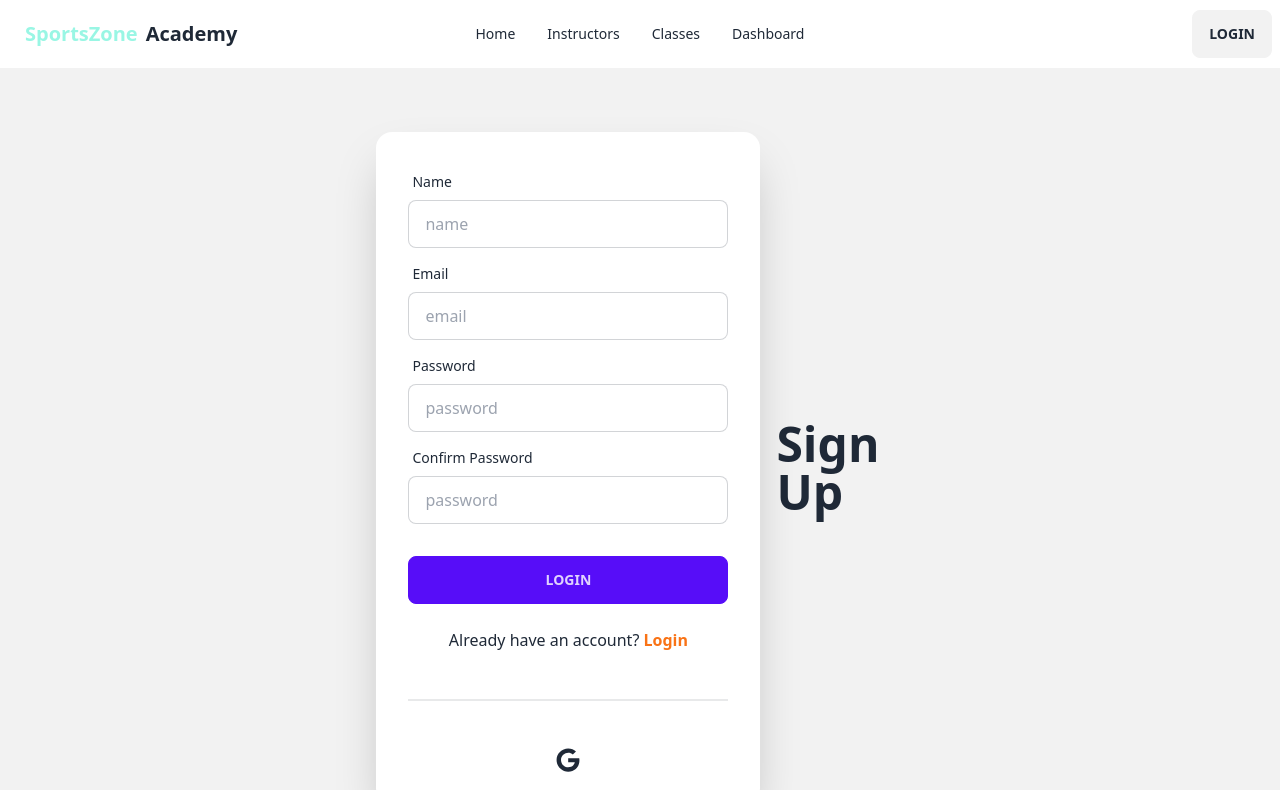
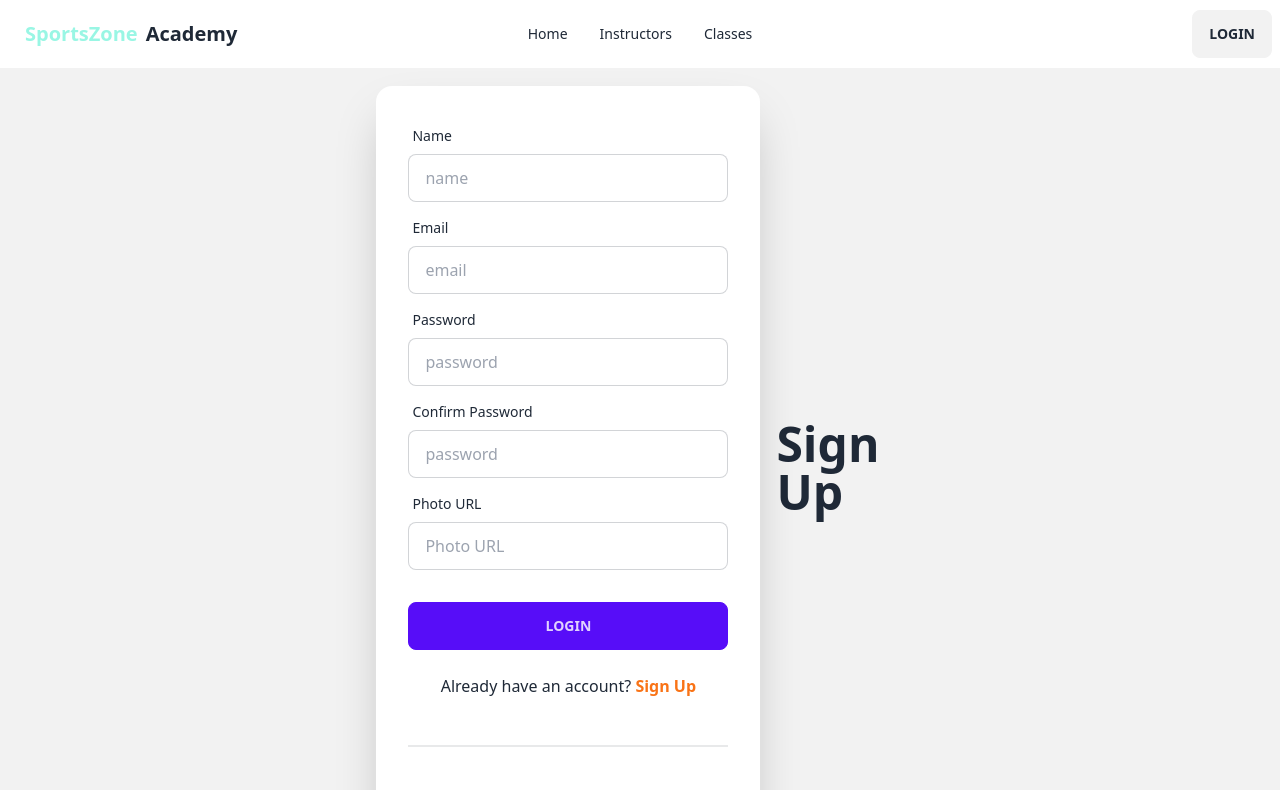
Before and after one commit to pietaa8/Summer-Camp-Client, a React (Vite) app: page /signup in a window 1280 px wide. Shown: the top 790 px of the page. Built offline with nearby package versions, Linux system fonts and the light colour scheme; no server answers.

Commit message:
user created

```diff
--- a/src/pages/Signup/Signup.jsx
+++ b/src/pages/Signup/Signup.jsx
@@ -1,6 +1,6 @@
 
 import { useForm } from "react-hook-form";
-import { Link } from "react-router-dom";
+import { Link, useNavigate } from "react-router-dom";
 import { FaGoogle } from 'react-icons/fa';
 import { useContext } from "react";
 import { AuthContext } from "../../providers/AuthProvider";
@@ -9,11 +9,13 @@ const Signup = () => {
     const {
         register,
         handleSubmit,
+        reset,
         formState: { errors },
         getValues
     } = useForm();
 
-    const {createUser}=useContext(AuthContext);
+    const {createUser,updateUserProfile}=useContext(AuthContext);
+    const navigate=useNavigate();
 
     const onSubmit = (data) => {
         console.log(data);
@@ -21,6 +23,14 @@ const Signup = () => {
         .then(result=>{
             const loggesUser=result.user;
             console.log(loggesUser);
+            updateUserProfile(data.name,data.photoURL)
+            .then(()=>{
+                console.log('user profile photo has been updated');
+                reset();
+                navigate('/');
+
+            })
+            .catch(error=>console.log(error))
         })
     };
 
@@ -114,6 +124,19 @@ const Signup = () => {
                                 {errors.confirmPassword && (
                                     <span>{errors.confirmPassword.message}</span>
                                 )}
+
+                            </div>
+                            <div className="form-control">
+                                <label className="label">
+                                    <span className="label-text">Photo URL</span>
+                                </label>
+                                <input
+                                    type="text"
+                                    {...register("photoURL")}
+
+                                    placeholder="Photo URL"
+                                    className="input input-bordered"
+                                />
                             </div>
                             <div className="form-control mt-6">
                                 <input className="btn btn-primary" type="submit" value="Login" />
@@ -121,7 +144,7 @@ const Signup = () => {
                             <p className="my-4 text-center">
                                 Already have an account?{" "}
                                 <Link className="font-bold text-orange-500" to="/login">
-                                    Login
+                                    Sign Up
                                 </Link>{" "}
                             </p>
                             <div className="divider"></div>
--- a/src/pages/shared/Navbar/Navbar.jsx
+++ b/src/pages/shared/Navbar/Navbar.jsx
@@ -39,20 +39,37 @@ const Navbar = () => {
       <li><a>Instructors</a></li>
       <li><a>Classes</a></li>
 
-      <li><a>Dashboard</a></li>
+      {user && (
+              <li>
+                <Link to="/dashboard">Dashboard</Link>
+              </li>
+            )}
     </ul>
 
   </div>
   <div className="navbar-end">
-  {
-        user? <>
-        <button onClick={handleLogOut} className="btn btn-active btn-ghost">Logout</button>
-        </> : <>
-        <Link to="/login" className="btn">Login</Link>
-        </>
-    }
-
-  </div>
+          {user ? (
+            <>
+              {user.photoURL && (
+                <img
+                  src={user.photoURL}
+                  alt="Profile"
+                  className="w-8 h-8 rounded-full mr-2"
+                />
+              )}
+              <button
+                onClick={handleLogOut}
+                className="btn btn-active btn-ghost"
+              >
+                Logout
+              </button>
+            </>
+          ) : (
+            <Link to="/login" className="btn">
+              Login
+            </Link>
+          )}
+        </div>
 </div>
 
         </div>
--- a/src/providers/AuthProvider.jsx
+++ b/src/providers/AuthProvider.jsx
@@ -1,6 +1,6 @@
 import { useEffect, useState } from "react";
 import { createContext } from "react";
-import {getAuth, onAuthStateChanged, createUserWithEmailAndPassword, signInWithEmailAndPassword, signOut} from "firebase/auth";
+import {getAuth, onAuthStateChanged, createUserWithEmailAndPassword, signInWithEmailAndPassword, signOut, updateProfile} from "firebase/auth";
 import { app } from "../firebase/firebase.config";
 
 
@@ -25,6 +25,11 @@ const AuthProvider = ({children}) => {
         return signOut(auth);
     }
 
+    const updateUserProfile=(name,photo)=>{
+       return updateProfile(auth.currentUser,{
+            displayName: name,photoURL: photo
+        });
+    }
 
     useEffect(()=>{
         const unsubscribe= onAuthStateChanged(auth,currentUser=>{
@@ -42,7 +47,8 @@ const AuthProvider = ({children}) => {
         loading,
         createUser,
         signIn,
-        logOut
+        logOut,
+        updateUserProfile
 
     }
     return (
```
